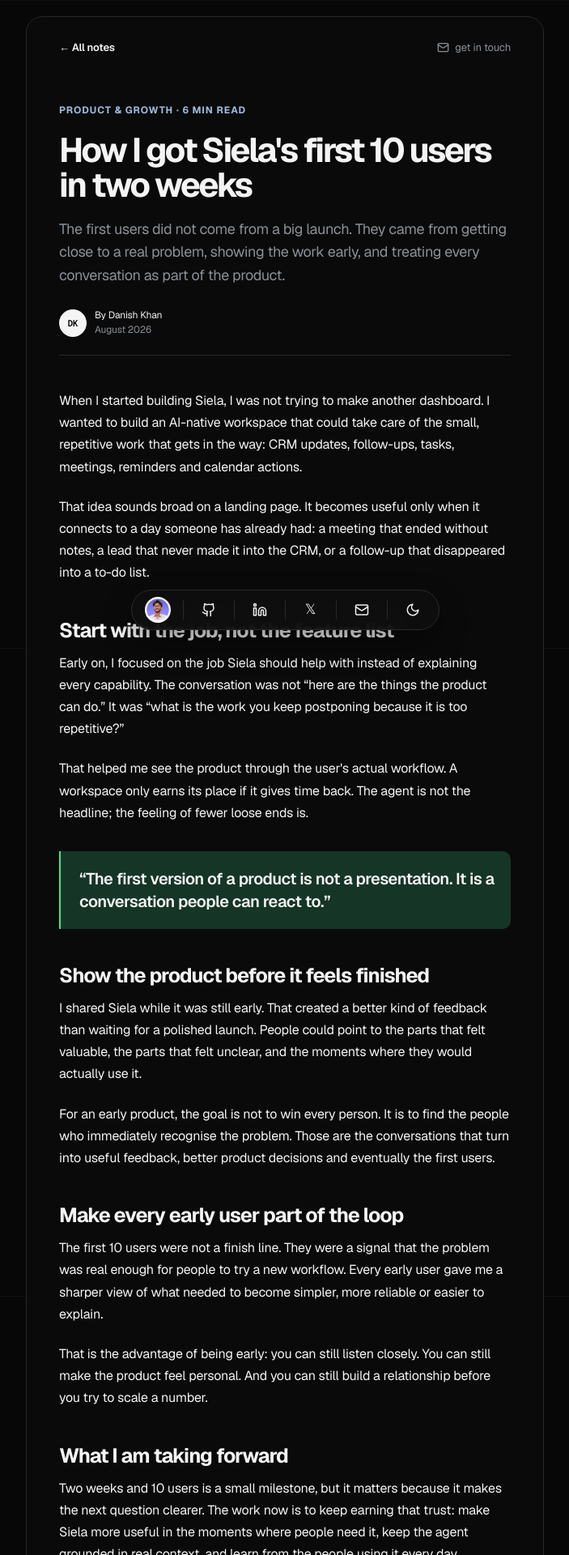
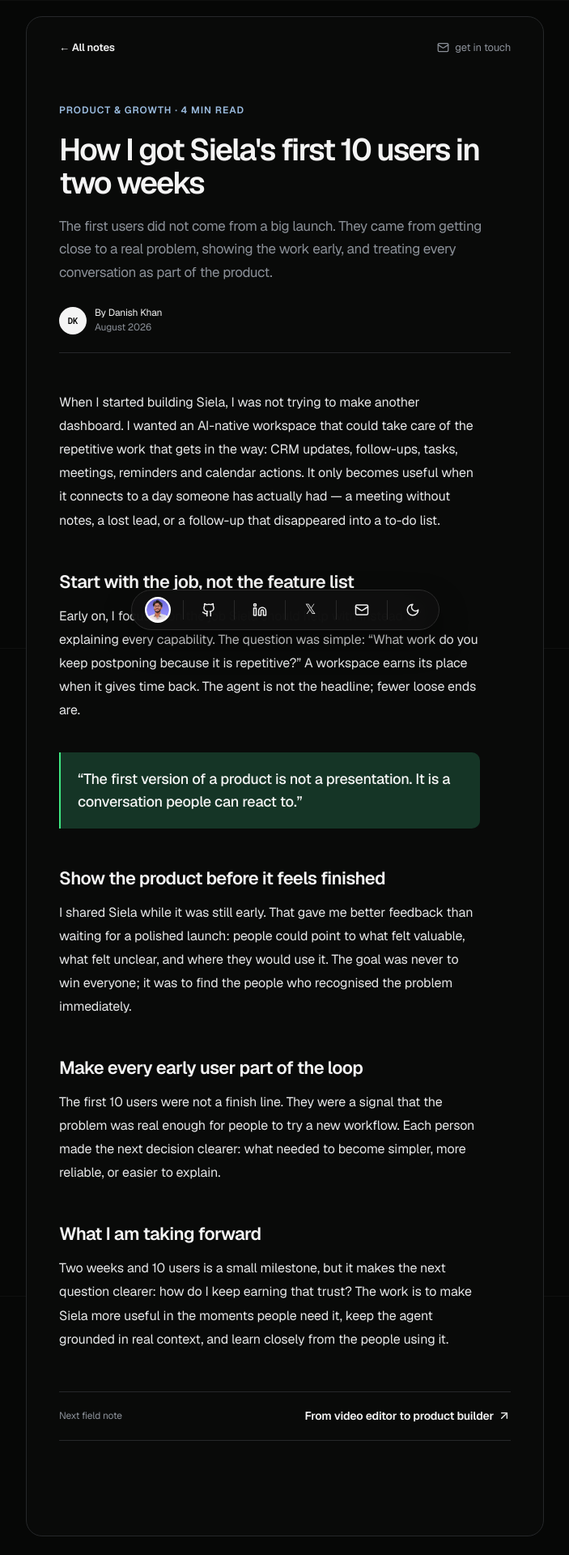
Before and after one commit to danishdotdev/danish, a Next.js app: page /blog/siela-first-10-users in a window 1280 px wide. Shown: the top 1920 px of the page at 81% size, without its empty margins (288-991 px from the left). Built offline with nearby package versions, Linux system fonts and the light colour scheme.

Commit message:
Refine blog reading typography

```diff
--- a/src/app/blog/siela-first-10-users/page.tsx
+++ b/src/app/blog/siela-first-10-users/page.tsx
@@ -8,32 +8,27 @@
   return <main className="blog-shell article-shell">
     <header className="blog-nav"><Link href="/blog" className="blog-back">← All notes</Link><a href="mailto:dk557876@gmail.com"><Mail size={15}/> get in touch</a></header>
     <article className="article-content">
-      <span className="blog-kicker">Product & growth · 6 min read</span>
+      <span className="blog-kicker">Product & growth · 4 min read</span>
       <h1>How I got Siela&apos;s first 10 users in two weeks</h1>
       <p className="article-lede">The first users did not come from a big launch. They came from getting close to a real problem, showing the work early, and treating every conversation as part of the product.</p>
       <div className="article-byline"><span>DK</span><p>By Danish Khan<br/><time>August 2026</time></p></div>
 
       <div className="article-body">
-        <p>When I started building Siela, I was not trying to make another dashboard. I wanted to build an AI-native workspace that could take care of the small, repetitive work that gets in the way: CRM updates, follow-ups, tasks, meetings, reminders and calendar actions.</p>
-        <p>That idea sounds broad on a landing page. It becomes useful only when it connects to a day someone has already had: a meeting that ended without notes, a lead that never made it into the CRM, or a follow-up that disappeared into a to-do list.</p>
+        <p>When I started building Siela, I was not trying to make another dashboard. I wanted an AI-native workspace that could take care of the repetitive work that gets in the way: CRM updates, follow-ups, tasks, meetings, reminders and calendar actions. It only becomes useful when it connects to a day someone has actually had — a meeting without notes, a lost lead, or a follow-up that disappeared into a to-do list.</p>
 
         <h2>Start with the job, not the feature list</h2>
-        <p>Early on, I focused on the job Siela should help with instead of explaining every capability. The conversation was not “here are the things the product can do.” It was “what is the work you keep postponing because it is too repetitive?”</p>
-        <p>That helped me see the product through the user&apos;s actual workflow. A workspace only earns its place if it gives time back. The agent is not the headline; the feeling of fewer loose ends is.</p>
+        <p>Early on, I focused on the job Siela should help with instead of explaining every capability. The question was simple: “What work do you keep postponing because it is repetitive?” A workspace earns its place when it gives time back. The agent is not the headline; fewer loose ends are.</p>
 
         <aside className="article-pullquote">“The first version of a product is not a presentation. It is a conversation people can react to.”</aside>
 
         <h2>Show the product before it feels finished</h2>
-        <p>I shared Siela while it was still early. That created a better kind of feedback than waiting for a polished launch. People could point to the parts that felt valuable, the parts that felt unclear, and the moments where they would actually use it.</p>
-        <p>For an early product, the goal is not to win every person. It is to find the people who immediately recognise the problem. Those are the conversations that turn into useful feedback, better product decisions and eventually the first users.</p>
+        <p>I shared Siela while it was still early. That gave me better feedback than waiting for a polished launch: people could point to what felt valuable, what felt unclear, and where they would use it. The goal was never to win everyone; it was to find the people who recognised the problem immediately.</p>
 
         <h2>Make every early user part of the loop</h2>
-        <p>The first 10 users were not a finish line. They were a signal that the problem was real enough for people to try a new workflow. Every early user gave me a sharper view of what needed to become simpler, more reliable or easier to explain.</p>
-        <p>That is the advantage of being early: you can still listen closely. You can still make the product feel personal. And you can still build a relationship before you try to scale a number.</p>
+        <p>The first 10 users were not a finish line. They were a signal that the problem was real enough for people to try a new workflow. Each person made the next decision clearer: what needed to become simpler, more reliable, or easier to explain.</p>
 
         <h2>What I am taking forward</h2>
-        <p>Two weeks and 10 users is a small milestone, but it matters because it makes the next question clearer. The work now is to keep earning that trust: make Siela more useful in the moments where people need it, keep the agent grounded in real context, and learn from the people using it every day.</p>
-        <p>I am building Siela in public because the product will be better if the learning stays close to the people it is for.</p>
+        <p>Two weeks and 10 users is a small milestone, but it makes the next question clearer: how do I keep earning that trust? The work is to make Siela more useful in the moments people need it, keep the agent grounded in real context, and learn closely from the people using it.</p>
       </div>
       <div className="article-next"><span>Next field note</span><Link href="/blog">From video editor to product builder <ArrowUpRight size={16}/></Link></div>
     </article><BlogDock/>
```
Also changed, not shown: src/app/globals.css.
